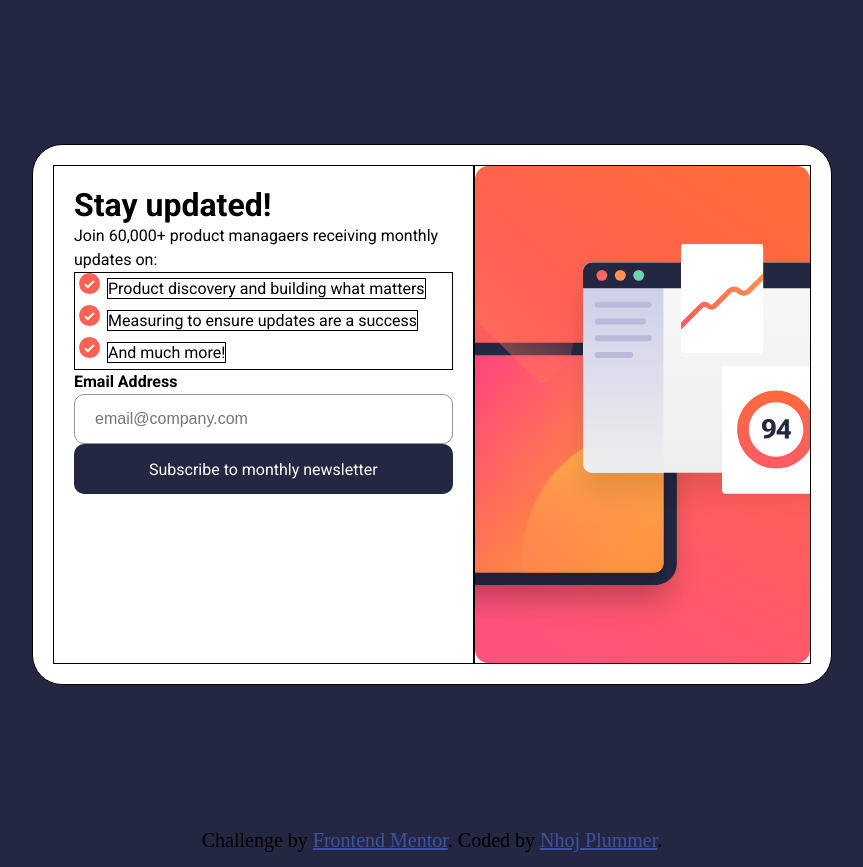
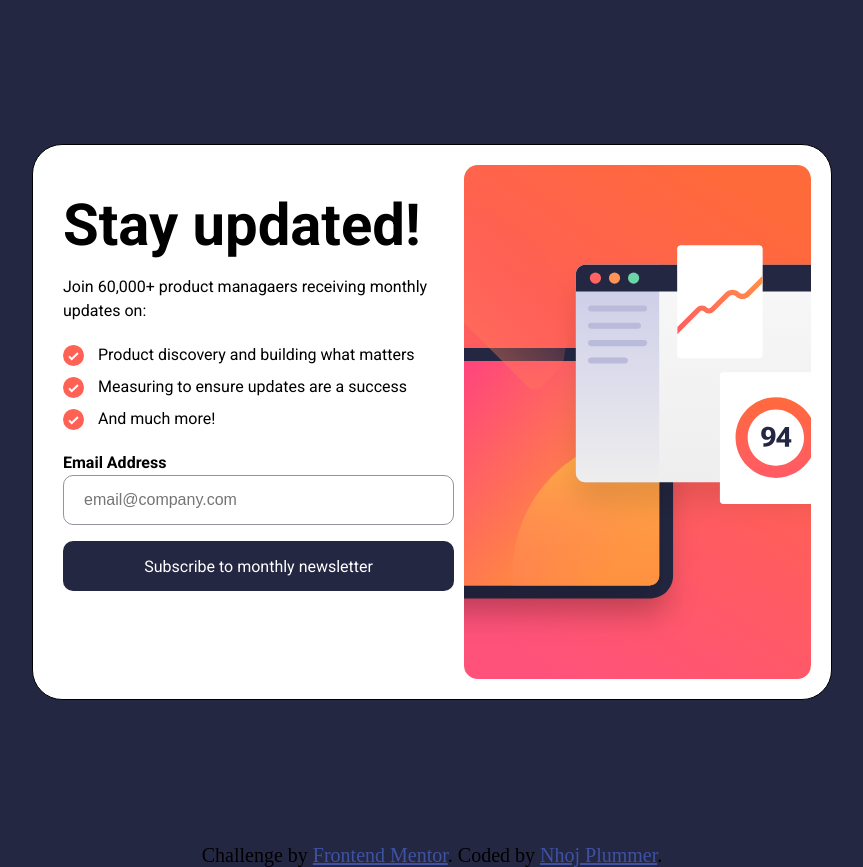
Before and after one commit to Nhoj-Plummer/Newsletter-Sign-Up-Form-With-Success-Message, a React (Create React App) app: page / in a window 1280 px wide. Shown: the whole page, without its empty margins (208-1071 px from the left). Built offline with nearby package versions, Linux system fonts and the light colour scheme.

Commit message:
input has been set up and built. Output is next

```diff
--- a/src/components/Input/Input.css
+++ b/src/components/Input/Input.css
@@ -1,28 +1,37 @@
 /* General Formating */
 .input-container_text-container {
   font-family: var(--font-family);
-  padding: 20px;
-  border: 1px solid;
+  padding: 10px;
+
 }
 
 .input-container_text-container p {
   line-height: 1.5rem;
 }
 
+.input-container_text-container h1,
+  .input-container_text-container p,
+  .input-container_text-container ul,
+  .input-container_text-container button {
+    margin-top: 1rem;
+  }
+
+
 /* List Pieces */
 .input-container_text-container ul {
-  list-style-image: url("../../assets/icon-list.svg");
-  border: 1px solid;
+  list-style: none;
 }
 
+
 .input-container_text-container ul li {
-  margin-left: 2rem;
+  background: url('../../assets/icon-list.svg') no-repeat left center;
+  padding-left: 35px;
 }
 
 .input-container_text-container ul li span {
   font-weight: 400;
   line-height: 2rem;
-  border: 1px solid;
+
 }
 
 /* Form Pieces */
@@ -83,15 +92,12 @@
 }
 
 /* Image Pieces */
-.input-cotainer_img-container {
-  border: 1px solid;
-}
-
 .input-cotainer_img-container img {
   display: block;
   height: 100%;
   width: 100%;
 }
+
 
 /* Mobile Rules */
 @media screen and (max-width: 540px) {
@@ -99,18 +105,20 @@
     order: 2;
   }
 
+  .input-container_text-container h1 {
+    font-size: 41px;
+  }
+
   .input-cotainer_img-container {
     order: 1;
   }
 
-  .input-container_text-container h1,
-  .input-container_text-container p,
-  .input-container_text-container ul,
-  .input-container_text-container button {
-    margin-top: 1rem;
-  }
+
 }
 
 /* Desktop Rules */
 @media screen and (min-width: 540px) {
+  .input-container_text-container h1 {
+    font-size: 58px;
+  }
 }
--- a/src/components/Input/Input.js
+++ b/src/components/Input/Input.js
@@ -40,6 +40,7 @@ const Input = ({ setEmail, setShowOutputPage }) => {
     setEmailData(e.target.value)
   }
 
+  // Submit when email condition is met
   const handleSubmit = e => {
     e.preventDefault()
     if (!error) {
```
